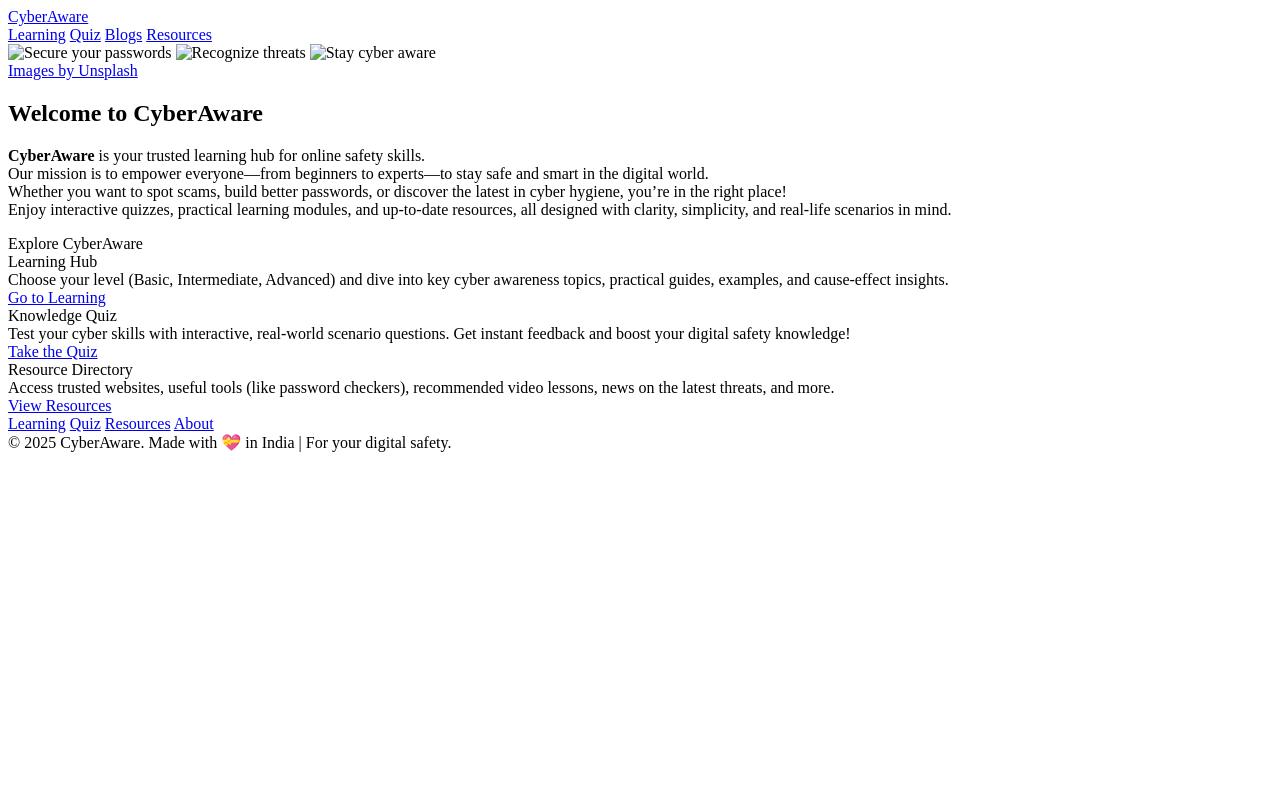
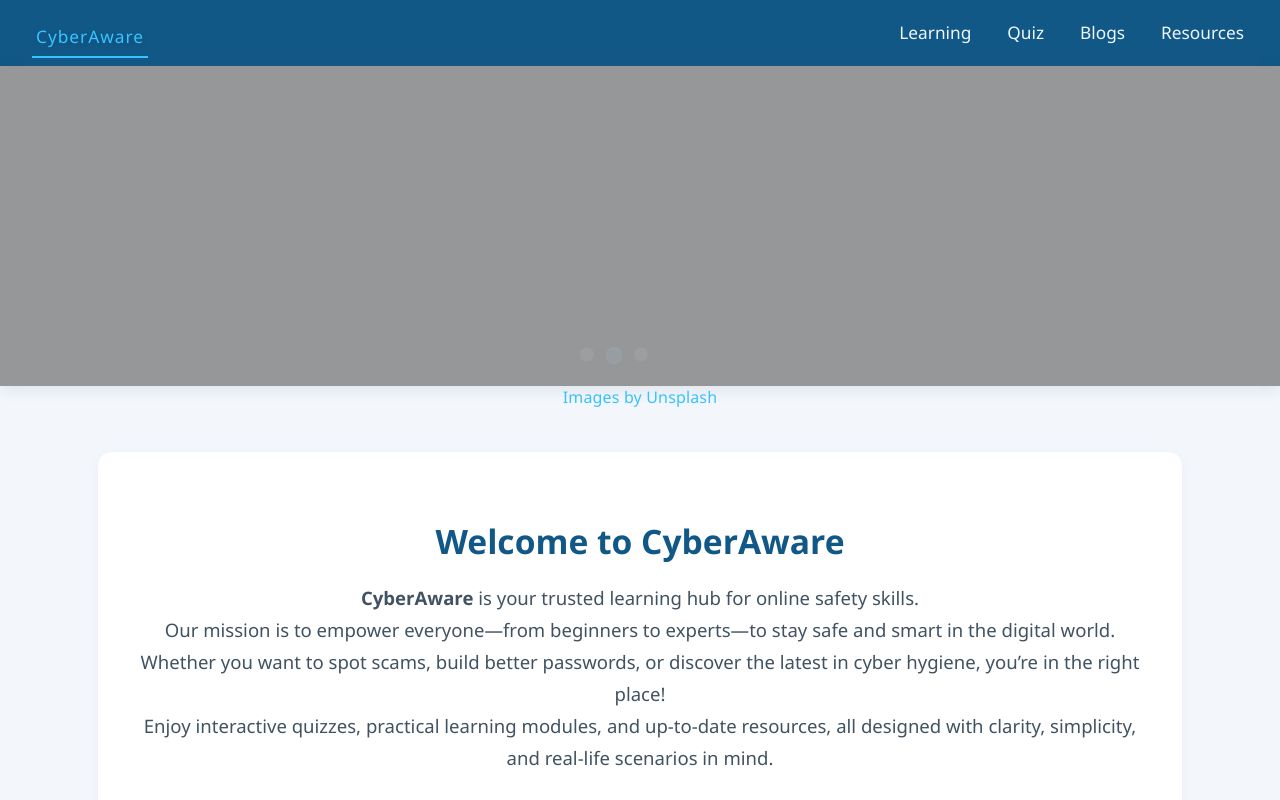
Before and after one commit to cj7-code-journey/CyberAware, a plain HTML site: page index.html in a window 1280 px wide. Shown: the top 800 px of the page. Drawn offline with Linux system fonts and the light colour scheme; the site is published under a folder, as on GitHub Pages, so addresses that start at the root find nothing.

Commit message:
fixed assests path of all page

```diff
--- a/blog.html
+++ b/blog.html
@@ -5,8 +5,8 @@
   <meta charset="UTF-8">
   <title>CyberAware | Blog</title>
   <meta name="viewport" content="width=device-width,initial-scale=1">
-  <link rel="stylesheet" href="/assets/CSS/main_styles.css">
-  <link rel="stylesheet" href="/assets/CSS/blog.css">
+  <link rel="stylesheet" href="./assets/CSS/main_styles.css">
+  <link rel="stylesheet" href="./assets/CSS/blog.css">
 
 </head>
 
--- a/index.html
+++ b/index.html
@@ -4,8 +4,8 @@
   <meta charset="UTF-8">
   <title>CyberAware | Home</title>
   <meta name="viewport" content="width=device-width,initial-scale=1">
-    <link rel="stylesheet" href="/assets/CSS/main_styles.css">
-  <link rel="stylesheet" href="/assets/CSS/index.css">
+    <link rel="stylesheet" href="./assets/CSS/main_styles.css">
+  <link rel="stylesheet" href="./assets/CSS/index.css">
 </head>
 <body>
   <!-- Navbar -->
@@ -21,9 +21,9 @@
 
   <!-- Slider (3 images) -->
   <div class="slider" id="slider">
-    <img src="/assets/img/kenny-eliason-mgYAR7BzBk4-unsplash.jpg" alt="Secure your passwords" class="slider-img active">
-    <img src="/assets/img/flyd-mT7lXZPjk7U-unsplash.jpg" alt="Recognize threats" class="slider-img">
-    <img src="/assets/img/privecstasy-CXlqHmQy3MY-unsplash.jpg" alt="Stay cyber aware" class="slider-img">
+    <img src="./assets/img/kenny-eliason-mgYAR7BzBk4-unsplash.jpg" alt="Secure your passwords" class="slider-img active">
+    <img src="./assets/img/flyd-mT7lXZPjk7U-unsplash.jpg" alt="Recognize threats" class="slider-img">
+    <img src="./assets/img/privecstasy-CXlqHmQy3MY-unsplash.jpg" alt="Stay cyber aware" class="slider-img">
 
     <div class="slider-dots" id="slider-dots"></div>
 
```
Also changed, not shown: learning.html (+2 -2 lines), quiz.html (+2 -2 lines), resources.html (+2 -2 lines).
